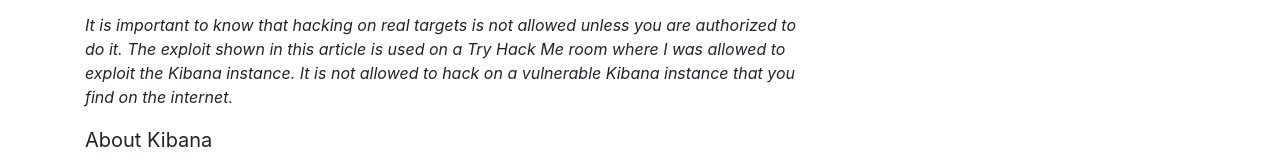
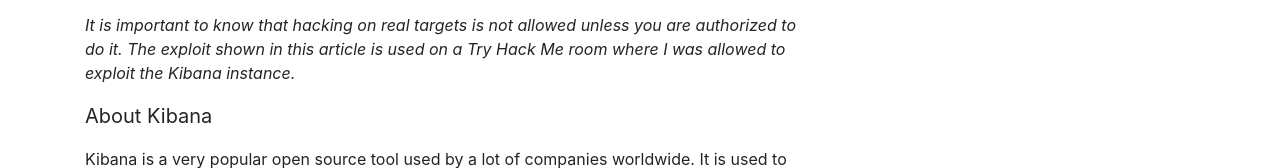
Before and after one commit to jorenverheyen/jorenverheyen.github.io, a plain HTML site: page kiba-thm.html in a window 1280 px wide. Shown: the part 495-663 px from the top of the page. Drawn offline with nearby package versions, Linux system fonts and the light colour scheme.

Commit message:
Update kiba-thm.html

```diff
--- a/kiba-thm.html
+++ b/kiba-thm.html
@@ -76,7 +76,7 @@
 
         <p><i>
           It is important to know that hacking on real targets is not allowed unless you are authorized to do it. The exploit shown in this article is used
-          on a Try Hack Me room where I was allowed to exploit the Kibana instance. It is not allowed to hack on a vulnerable Kibana instance that you find on the internet.
+          on a Try Hack Me room where I was allowed to exploit the Kibana instance.
         </i></p>
 
 
```
